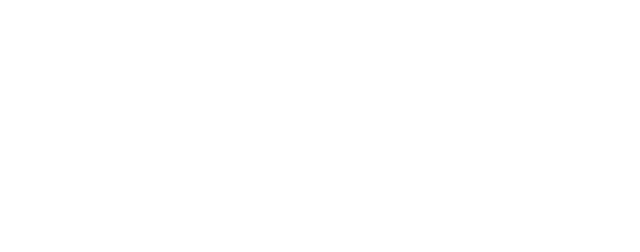
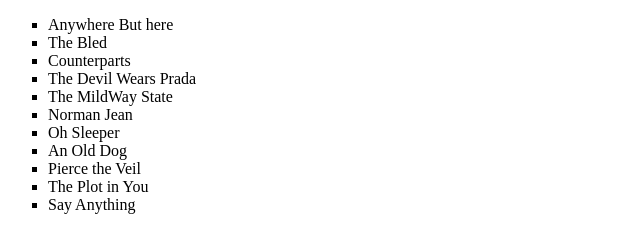
Before and after one commit to acciojob/sorting-articles-Vishalsi23ngh, a website: page main.html in a window 1280 px wide. Shown: the whole page, without its empty margins (0-640 px from the left). Drawn offline with Linux system fonts and the light colour scheme.

Commit message:
created a submission

```diff
--- a/main.html
+++ b/main.html
@@ -8,6 +8,19 @@
 
 <body>
 	<!-- the entire body must be written by student -->
+	<ul id = " articles" type = "square">
+		<li>Anywhere But here</li>
+        <li> The Bled</li>
+        <li>Counterparts</li>
+        <li>The Devil Wears Prada</li>
+        <li>The MildWay State</li>
+        <li>Norman Jean</li>
+        <li>Oh Sleeper</li>
+        <li>An Old Dog</li>
+        <li>Pierce the Veil</li>
+        <li>The Plot in You</li>
+		<li>Say Anything</li>
+	</ul>
     <script type="text/javascript" src="./script.js">
 </script>
 
--- a/script.js
+++ b/script.js
@@ -1 +1,10 @@
 //your JS code here. If required.
+const item = document.getElementById("articles");
+
+item.addEventListender(function () {
+
+	const inuputEle = item.value;
+	const output = inuputEle.sort();
+	item.value = output;
+
+})
```
